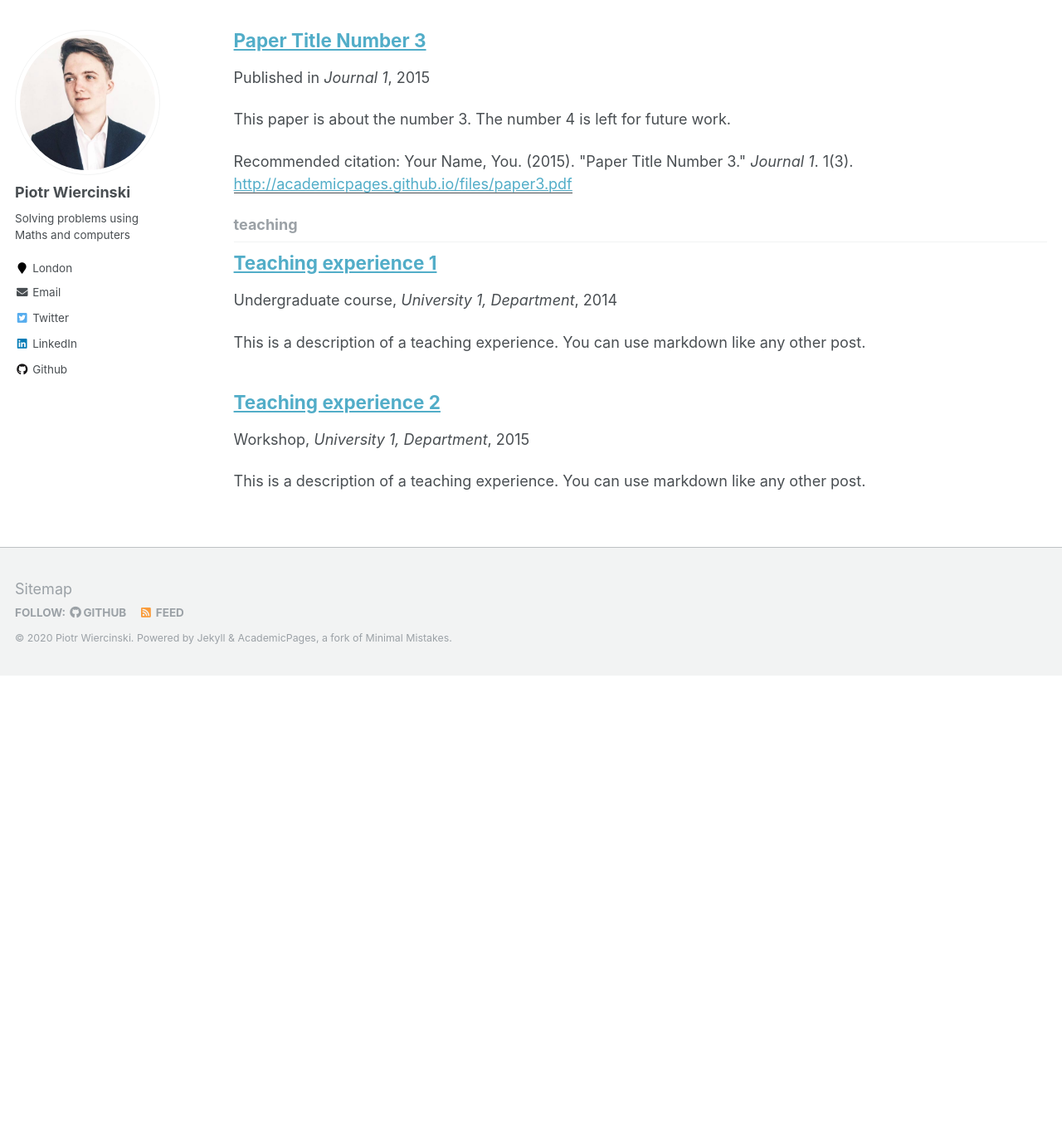
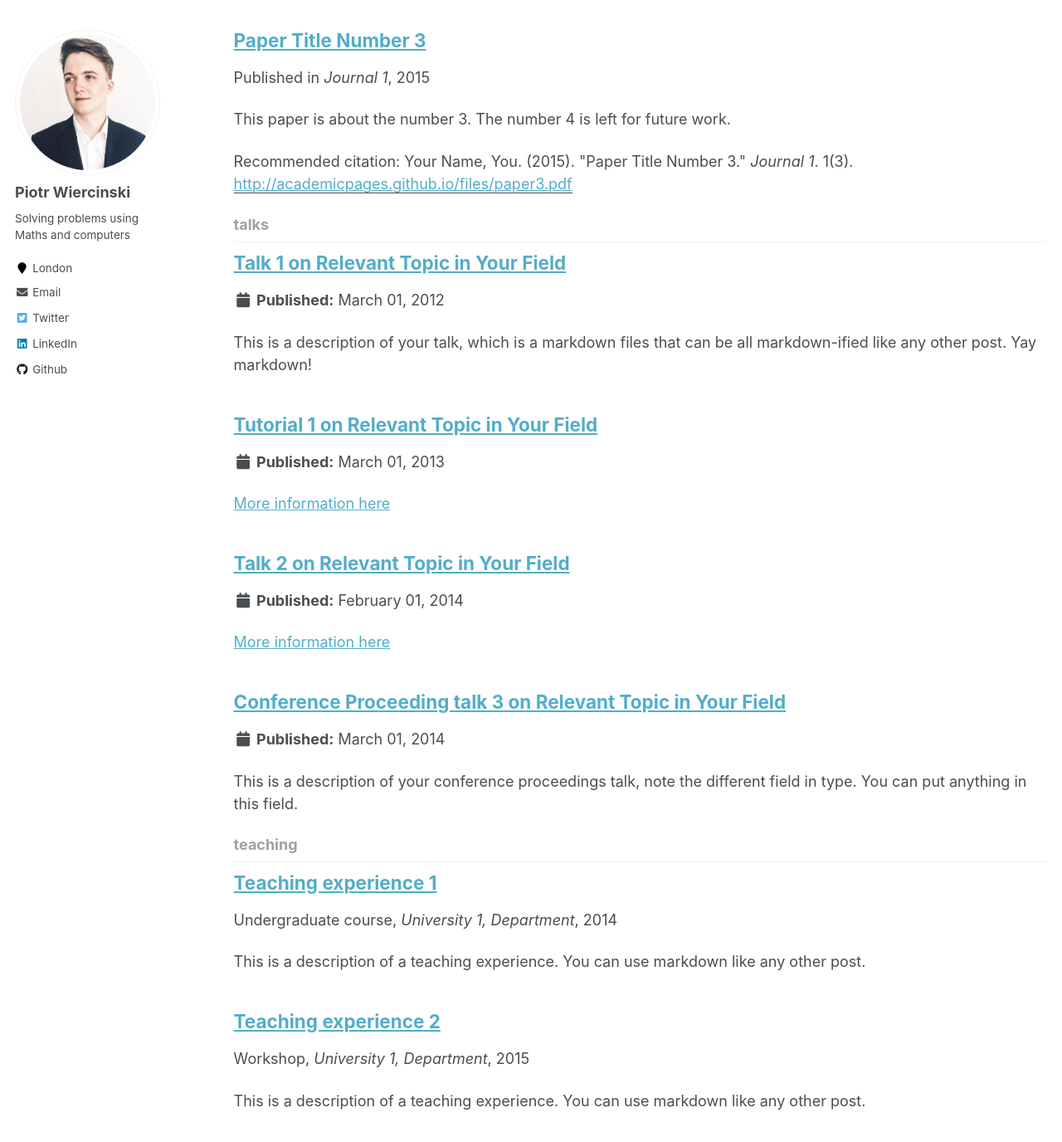
Before and after one commit to pwiercinski/piotrwiercinski.github.io, a Jekyll site: the page built from _pages/collection-archive.html, in a window 1280 px wide and 1400 px high, scrolled down 1627 px. Shown: the top 1376 px of the window at 83% size. Built offline with Jekyll 4.4.1, drawn with Linux system fonts in a browser that asks for light colours; before the commit the page ends 2441 px from its top, so only the background shows below that.

Commit message:
Revert "delete a lot of talks files"
This reverts commit c044404f4b78fcf08b273cc7ac079abde688dcb3.

```diff
--- a/_config.yml
+++ b/_config.yml
@@ -158,6 +158,9 @@ collections:
   portfolio:
     output: true
     permalink: /:collection/:path/
+  talks:
+    output: true
+    permalink: /:collection/:path/
 
 
 # Defaults
@@ -207,6 +210,14 @@ defaults:
       author_profile: true
       share: true
       comment: true
+  # _talks
+  - scope:
+      path: ""
+      type: talks
+    values:
+      layout: talk
+      author_profile: true
+      share: true
 
 # Sass/SCSS
 sass:
--- /dev/null
+++ b/_talks/2012-03-01-talk-1.md
@@ -0,0 +1,11 @@
+---
+title: "Talk 1 on Relevant Topic in Your Field"
+collection: talks
+type: "Talk"
+permalink: /talks/2012-03-01-talk-1
+venue: "UC San Francisco, Department of Testing"
+date: 2012-03-01
+location: "San Francisco, California"
+---
+
+This is a description of your talk, which is a markdown files that can be all markdown-ified like any other post. Yay markdown!
--- /dev/null
+++ b/_talks/2013-03-01-tutorial-1.md
@@ -0,0 +1,13 @@
+---
+title: "Tutorial 1 on Relevant Topic in Your Field"
+collection: talks
+type: "Tutorial"
+permalink: /talks/2013-03-01-tutorial-1
+venue: "UC-Berkeley Institute for Testing Science"
+date: 2013-03-01
+location: "Berkeley CA, USA"
+---
+
+[More information here](http://exampleurl.com)
+
+This is a description of your tutorial, note the different field in type. This is a markdown files that can be all markdown-ified like any other post. Yay markdown!
--- /dev/null
+++ b/_talks/2014-02-01-talk-2.md
@@ -0,0 +1,13 @@
+---
+title: "Talk 2 on Relevant Topic in Your Field"
+collection: talks
+type: "Talk"
+permalink: /talks/2014-02-01-talk-2
+venue: "London School of Testing"
+date: 2014-02-01
+location: "London, UK"
+---
+
+[More information here](http://example2.com)
+
+This is a description of your talk, which is a markdown files that can be all markdown-ified like any other post. Yay markdown!
--- /dev/null
+++ b/_talks/2014-03-01-talk-3.md
@@ -0,0 +1,11 @@
+---
+title: "Conference Proceeding talk 3 on Relevant Topic in Your Field"
+collection: talks
+type: "Conference proceedings talk"
+permalink: /talks/2014-03-01-talk-3
+venue: "Testing Institute of America 2014 Annual Conference"
+date: 2014-03-01
+location: "Los Angeles, CA"
+---
+
+This is a description of your conference proceedings talk, note the different field in type. You can put anything in this field.
--- /dev/null
+++ b/markdown_generator/talks.tsv
@@ -0,0 +1,5 @@
+title	type	url_slug	venue	date	location	talk_url	description
+Talk 1 on Relevant Topic in Your Field	Talk	talk-1	UC San Francisco, Department of Testing	2012-03-01	San Francisco, California		This is a description of your talk, which is a markdown files that can be all markdown-ified like any other post. Yay markdown!
+Tutorial 1 on Relevant Topic in Your Field	Tutorial	tutorial-1	UC-Berkeley Institute for Testing Science	2013-03-01	Berkeley CA, USA	http://exampleurl.com	This is a description of your tutorial, note the different field in type. This is a markdown files that can be all markdown-ified like any other post. Yay markdown!
+Talk 2 on Relevant Topic in Your Field	Talk	talk-2	London School of Testing	2014-02-01	London, UK	http://example2.com	This is a description of your talk, which is a markdown files that can be all markdown-ified like any other post. Yay markdown!
+Conference Proceeding talk 3 on Relevant Topic in Your Field	Conference proceedings talk	talk-3	Testing Institute of America 2014 Annual Conference	2014-03-01	Los Angeles, CA		This is a description of your conference proceedings talk, note the different field in type. You can put anything in this field.
```
Also changed, not shown: markdown_generator/talks.py (added, +110 -0 lines), talkmap.py (added, +43 -0 lines), 2 other files.
